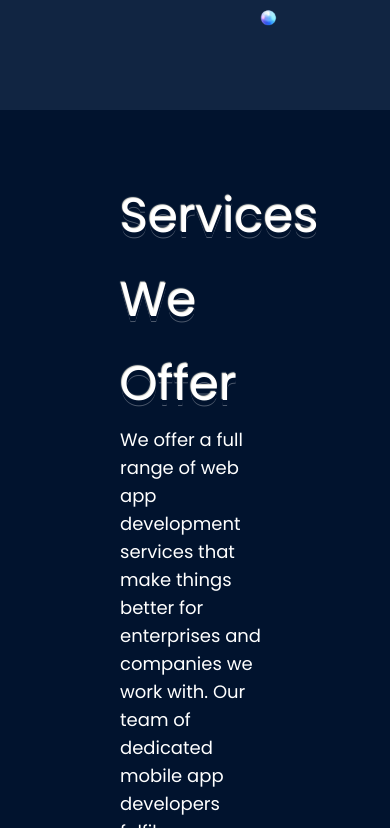
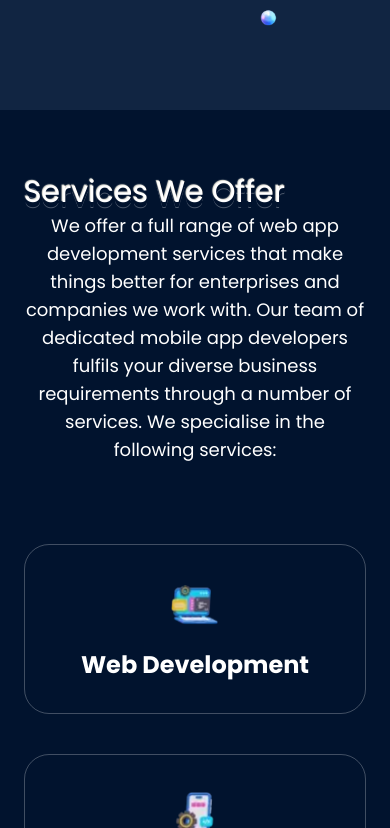
Before and after one commit to Devang0907/tecoreng-clone, a React (Vite) app: page / in a window 390 px wide. Shown: the part 1636-2464 px from the top of the page. Built offline with nearby package versions, Linux system fonts and the light colour scheme.

Commit message:
add model card

```diff
--- a/src/components/ServicesSection.jsx
+++ b/src/components/ServicesSection.jsx
@@ -35,7 +35,7 @@ const ServiceCard = ({ service }) => {
 
   return (
     <li
-      className={`flex items-center justify-between p-8 cursor-pointer rounded-[25px] relative border border-white/25 transition-all duration-500 hover:p-16
+      className={`flex flex-col md:flex-row items-center justify-between p-8 cursor-pointer rounded-[25px] relative border border-white/25 transition-all duration-500 hover:p-16
       ${isHovered ? 'bg-gradient-to-br from-[#26426B] to-[#021634] border-[1px] border-solid rounded-[20px] border-white' : ''}`}
       onMouseEnter={() => setIsHovered(true)}
       onMouseLeave={() => setIsHovered(false)}
@@ -45,11 +45,11 @@ const ServiceCard = ({ service }) => {
         href={service.href}
         className="flex-1"
       >
-        <div className="flex items-center">
+        <div className="flex flex-col md:flex-row items-center">
           <div className="w-14 h-14">
             <img src={service.icon} alt={service.title} className="w-full h-full" />
           </div>
-          <div className="ml-14">
+          <div className="mt-4 md:mt-0 md:ml-14">
             <h3 className="text-2xl font-bold">{service.title}</h3>
             <div className={`mt-8 max-w-md ${isHovered ? 'flex' : 'hidden'}`}>
               {service.description}
@@ -58,7 +58,7 @@ const ServiceCard = ({ service }) => {
         </div>
       </a>
 
-      <div className={`items-center justify-between ${isHovered ? 'flex' : 'hidden'}`}>
+      <div className={`mt-4 md:mt-0 items-center justify-between ${isHovered ? 'flex' : 'hidden'}`}>
         {service.technologies.map((tech, index) => (
           <div key={index} className="flex flex-col items-center justify-center px-6 text-base text-center">
             <div className="w-12 h-12">
@@ -149,26 +149,12 @@ const services = [
 
 const ServicesSection = () => {
   return (
-    <section className="flex items-center px-30 py-16 bg-[#01132e] text-white">
+    <section className="flex flex-col items-center px-6 md:px-30 py-16 bg-[#01132e] text-white">
       <div className="container">
-        <h2 className="container p-0 text-5xl leading-[84px] text-shadow " style={{
-    textShadow: `
-      rgb(239, 237, 227) -1px -1px 1px,
-      rgb(1, 19, 46) 0px 1px 0px,
-      rgb(1, 19, 46) 0px 2px 0px,
-      rgb(1, 19, 46) 0px 3px 0px,
-      rgb(1, 19, 46) 0px 4px 0px,
-      rgb(1, 19, 46) 0px 5px 0px,
-      rgb(77, 89, 108) 0px 6px 0px,
-      rgba(0, 0, 0, 0.9) 0px 0px 0px,
-      rgba(0, 0, 0, 0.3) 0px 0px 0px,
-      rgba(0, 0, 0, 0.5) 0px 0px 0px,
-      rgba(0, 0, 0, 0.9) 0px 0px 0px
-    `,
-  }}>
+        <h2 className="container p-0 text-3xl md:text-5xl leading-tight md:leading-[84px] text-shadow-custom">
           Services We Offer
         </h2>
-        <p className="text-lg">
+        <p className="text-lg text-center md:text-left">
           We offer a full range of web app development services that make things better for enterprises and companies we work with. Our team of dedicated mobile app developers fulfils your diverse business requirements through a number of services. We specialise in the following services:
         </p>
         <div className="mt-20 w-full">
--- a/src/components/SpecializationSection.jsx
+++ b/src/components/SpecializationSection.jsx
@@ -4,6 +4,7 @@ function SpecializationSection() {
     const [activeIndex, setActiveIndex] = useState(1);
     const [isShaking, setIsShaking] = useState(false);
     const [direction, setDirection] = useState(null);
+    const [ishover, Setishover] = useState(false);
 
     const services = [
         {
@@ -33,6 +34,22 @@ function SpecializationSection() {
         }
     ];
 
+    // models array
+    const models = [
+        {
+            title: 'Hire Full-time Developer',
+            description: "Looking for committed talent to drive your company's success? Our full-time dedicated developers bring expertise, reliability, and unwavering focus to your projects. With a rigorous selection process, we ensure you get top talent aligned with your goals."
+        },
+        {
+            title: 'Hire Part-time Developer',
+            description: "Need flexibility without compromising quality? Our part-time dedicated developers offer the perfect solution. Get skilled assistance on your schedule, ensuring progress without the commitment of a full-time hire."
+        },
+        {
+            title: 'Professional Services',
+            description: "Unlock your project's full potential with our professional services. From software development to project management, our experts deliver tailored solutions to drive growth and efficiency, no matter your industry or scale."
+        }
+    ];
+
     useEffect(() => {
         if (isShaking) {
             const timer = setTimeout(() => setIsShaking(false), 500);
@@ -44,7 +61,7 @@ function SpecializationSection() {
 
     const handleCardClick = (index) => {
         const newIndex = (index + services.length) % services.length;
-        if(newIndex!=activeIndex){
+        if (newIndex != activeIndex) {
             setDirection(newIndex > activeIndex ? 'right' : 'left');
             setIsShaking(true);
             setActiveIndex(newIndex);
@@ -73,21 +90,7 @@ function SpecializationSection() {
     return (
         <section className="items-center px-30 py-12 bg-[#01132e] text-white">
             <div className="container">
-                <h2 className="container p-0 text-5xl leading-[84px] text-shadow" style={{
-                    textShadow: `
-                        rgb(239, 237, 227) -1px -1px 1px,
-                        rgb(1, 19, 46) 0px 1px 0px,
-                        rgb(1, 19, 46) 0px 2px 0px,
-                        rgb(1, 19, 46) 0px 3px 0px,
-                        rgb(1, 19, 46) 0px 4px 0px,
-                        rgb(1, 19, 46) 0px 5px 0px,
-                        rgb(77, 89, 108) 0px 6px 0px,
-                        rgba(0, 0, 0, 0.9) 0px 0px 0px,
-                        rgba(0, 0, 0, 0.3) 0px 0px 0px,
-                        rgba(0, 0, 0, 0.5) 0px 0px 0px,
-                        rgba(0, 0, 0, 0.9) 0px 0px 0px
-                    `
-                }}>
+                <h2 className="container p-0 text-5xl leading-[84px] text-shadow-custom">
                     Our Specialization
                 </h2>
                 <p className="text-md pt-10">
@@ -95,7 +98,7 @@ function SpecializationSection() {
                 </p>
             </div>
 
-             {/* carousel */}
+            {/* carousel */}
             <div className="flex items-center justify-center relative w-full max-w-5xl pl-15 pt-25">
                 <style jsx>{`
                     @keyframes shakeCenter {
@@ -164,7 +167,7 @@ function SpecializationSection() {
                                 </h3>
 
                                 <p
-                                   className={`text-black transition-colors duration-500
+                                    className={`text-black transition-colors duration-500
                                     ${index === 1 ? 'text-[14px] line-clamp-4' : 'text-[8px] text-black line-clamp-2'}
                                     transition-colors duration-500
                                    `}
@@ -176,6 +179,56 @@ function SpecializationSection() {
                     ))}
                 </div>
             </div>
+
+            {/* Model div */}
+
+            <div className="container pt-20">
+                <h2 className="container text-5xl leading-[84px] text-shadow text-shadow-custom">
+                    Our Flexible Engagement Models
+                </h2>
+                <p className="text-md pt-4 w-[90%]">
+                    Our team is your partner for the next big digital leap. Our customized and
+                    highly flexible engagement models are designed to meet business objectives.
+                    All of our service engagements are focused on customer satisfaction, and we
+                    ensure that clear communication is maintained throughout.
+                </p>
+
+                <div className="flex mt-5">
+                    {models.map((model, index) => (
+                        <div
+                            key={index}
+                            className="rounded-[17px] h-[375px] flex mr-5 flex-col  border border-amber-50
+                 relative overflow-hidden group transition-all duration-700"
+                        >
+                            {/* Expanding Background Layer (Fills Entire Card on Hover) */}
+                            <div className="rounded-[17px] absolute inset-0 bg-[linear-gradient(rgba(255,255,255,0.58)_0%,rgba(1,19,46,0)_100%),linear-gradient(91.17deg,rgb(255,255,255)_-93.64%,rgb(129,179,255)_98.85%)]
+                      transition-all duration-700 h-[115px] group-hover:h-full"></div>
+
+                            {/* Content Container */}
+                            <div className="relative z-10 flex flex-col h-full">
+
+                                <div
+                                    className="h-[115px] w-full flex items-center justify-center bg-[linear-gradient(rgba(255,255,255,0.58)_0%,rgba(1,19,46,0)_100%),linear-gradient(91.17deg,rgb(255,255,255)_-93.64%,rgb(129,179,255)_98.85%)"
+
+                                >
+                                    <h3 className="text-[#151515] text-[20px] font-semibold text-center">
+                                        {model.title}
+                                    </h3>
+                                </div>
+
+                                <div className="p-4 transition-all duration-700">
+                                    <p className="text-white text-[16px] leading-relaxed group-hover:text-[#151515]">
+                                        {model.description}
+                                    </p>
+                                </div>
+                            </div>
+                        </div>
+                    ))}
+                </div>
+
+
+            </div>
+
         </section>
     );
 }
--- a/src/components/VideoSection.jsx
+++ b/src/components/VideoSection.jsx
@@ -9,7 +9,7 @@ function VideoSection() {
             </div>
 
             <div className='p-3 sm:p-15'>
-                <video src={video} className="h-auto w-[95%] m-auto rounded-3xl" controls autoPlay></video>
+                <video src={video} className="h-auto w-[95%] m-auto rounded-3xl" loop muted autoPlay></video>
             </div>
 
         </div>
--- a/src/index.css
+++ b/src/index.css
@@ -2,3 +2,18 @@
 body{
     font-family: "Poppins", serif;
 }
+
+.text-shadow-custom {
+    text-shadow:
+      rgb(239, 237, 227) -1px -1px 1px,
+      rgb(1, 19, 46) 0px 1px 0px,
+      rgb(1, 19, 46) 0px 2px 0px,
+      rgb(1, 19, 46) 0px 3px 0px,
+      rgb(1, 19, 46) 0px 4px 0px,
+      rgb(1, 19, 46) 0px 5px 0px,
+      rgb(77, 89, 108) 0px 6px 0px,
+      rgba(0, 0, 0, 0.9) 0px 0px 0px,
+      rgba(0, 0, 0, 0.3) 0px 0px 0px,
+      rgba(0, 0, 0, 0.5) 0px 0px 0px,
+      rgba(0, 0, 0, 0.9) 0px 0px 0px;
+  }
```
